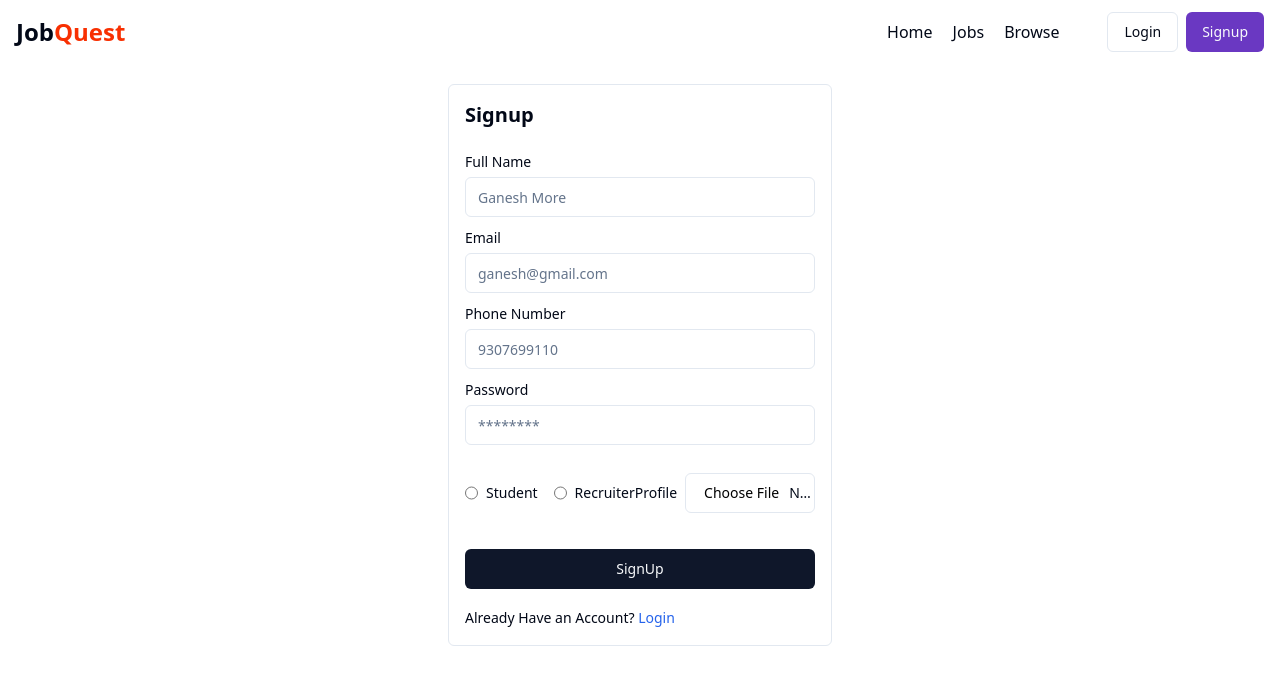
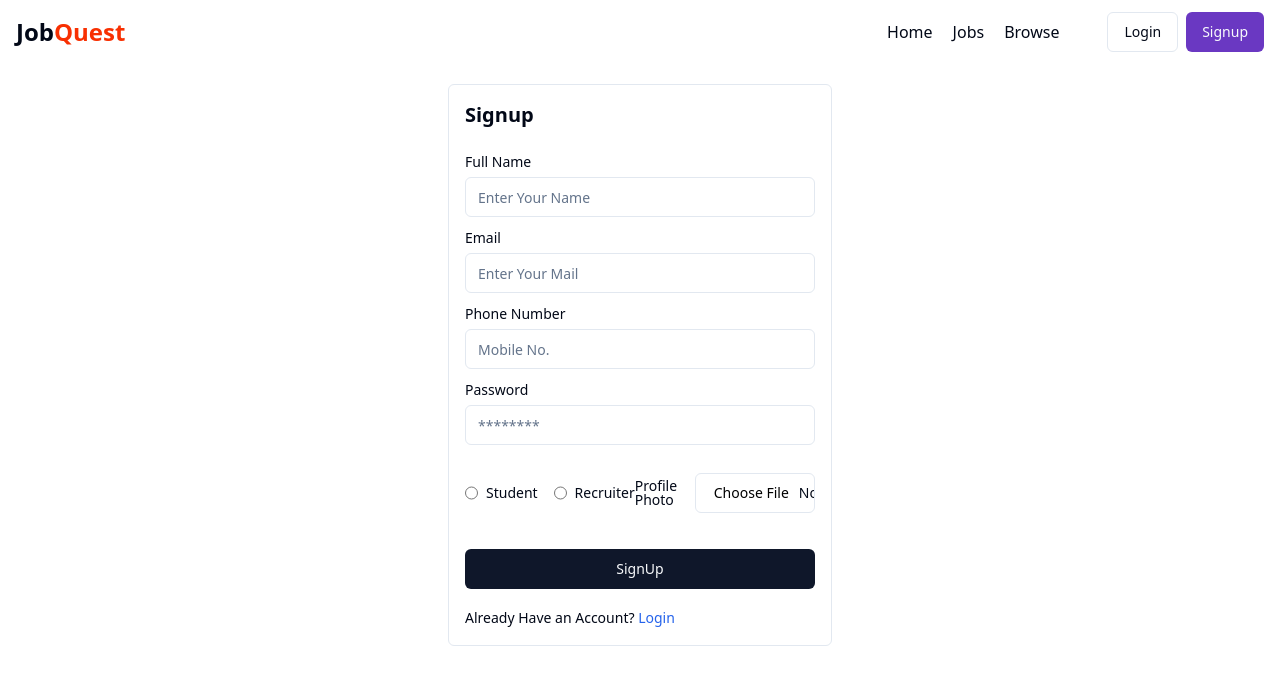
Before and after one commit to Ganesh121801/JobQuest-An-Job-Portal-Web-Application, a React (Vite) app in the folder frontend/: page /signup in a window 1280 px wide. Shown: the top 684 px of the page. Built offline with nearby package versions, Linux system fonts and the light colour scheme.

Commit message:
Update Signup.jsx

```diff
--- a/frontend/src/components/auth/Signup.jsx
+++ b/frontend/src/components/auth/Signup.jsx
@@ -88,7 +88,7 @@ const Signup = () => {
                             name="fullname"
                             id="fullname"
                             onChange={changeEventHandler}
-                            placeholder="Ganesh More"
+                            placeholder="Enter Your Name"
                             className="w-full focus-visible:ring-offset-0 focus-visible:ring-0 my-1"
                         />
                     </div>
@@ -101,7 +101,7 @@ const Signup = () => {
                             name="email"
                             id="email"
                             onChange={changeEventHandler}
-                            placeholder="ganesh@gmail.com"
+                            placeholder="Enter Your Mail"
                             className="w-full focus-visible:ring-offset-0 focus-visible:ring-0 my-1"
                         />
                     </div>
@@ -114,7 +114,7 @@ const Signup = () => {
                             name="phonenumber"
                             id="phonenumber"
                             onChange={changeEventHandler}
-                            placeholder="9307699110"
+                            placeholder="Mobile No."
                             className="w-full focus-visible:ring-offset-0 focus-visible:ring-0 my-1"
                         />
                     </div>
@@ -161,7 +161,7 @@ const Signup = () => {
                         </RadioGroup>
 
                         <div className='flex items-center gap-2'>
-                            <Label htmlFor="profile">Profile</Label>
+                            <Label htmlFor="profile">Profile Photo </Label>
                             <Input
                                 accept="image/*"
                                 type="file"
```
